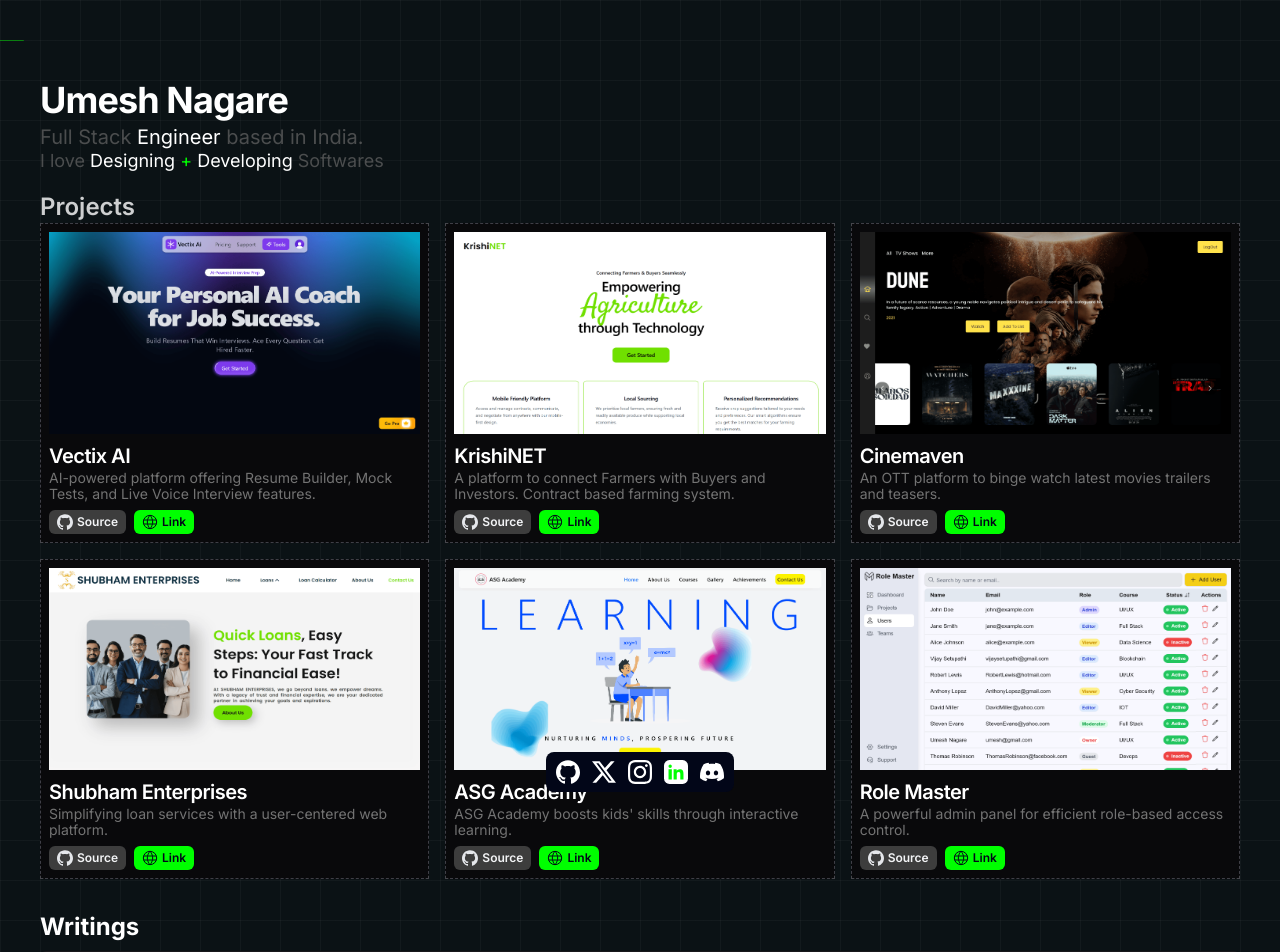
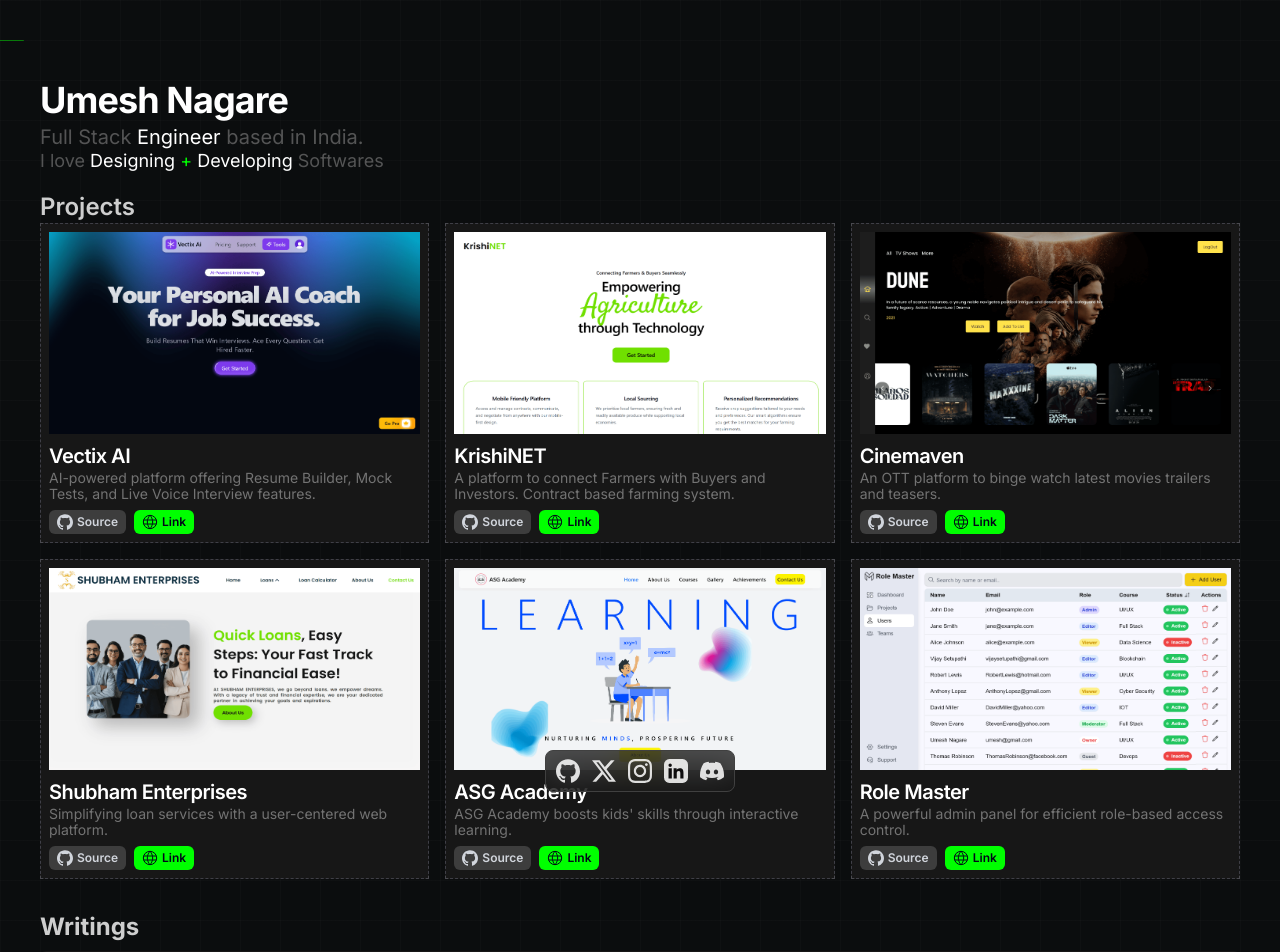
Before and after one commit to Algoture/PortFolio, a Next.js app: page / in a window 1280 px wide. Shown: the top 952 px of the page. Built offline with nearby package versions, Linux system fonts and the light colour scheme.

Commit message:
update : colors

```diff
--- a/src/app/Components/Icons.jsx
+++ b/src/app/Components/Icons.jsx
@@ -15,10 +15,10 @@ export const TwitterIcon = ({ ...props }) => {
 };
 export const LinkedInIcon = ({ ...props }) => {
   return (
-    <svg fill="white" {...props} viewBox="0 0 512 509.64">
+    <svg {...props} viewBox="0 0 512 509.64">
       <rect width="512" height="509.64" rx="115.61" ry="115.61" />
       <path
-        fill="#00ff00"
+        fill="#0E0D0E"
         d="M204.97 197.54h64.69v33.16h.94c9.01-16.16 31.04-33.16 63.89-33.16 68.31 0 80.94 42.51 80.94 97.81v116.92h-67.46l-.01-104.13c0-23.81-.49-54.45-35.08-54.45-35.12 0-40.51 25.91-40.51 52.72v105.86h-67.4V197.54zm-38.23-65.09c0 19.36-15.72 35.08-35.08 35.08-19.37 0-35.09-15.72-35.09-35.08 0-19.37 15.72-35.08 35.09-35.08 19.36 0 35.08 15.71 35.08 35.08zm-70.17 65.09h70.17v214.73H96.57V197.54z"
       />
     </svg>
--- a/src/app/Components/Nav.jsx
+++ b/src/app/Components/Nav.jsx
@@ -5,7 +5,7 @@ import { links } from "../Utils/NavIcons";
 const Nav = () => {
   return (
     <div className="fixed bottom-2 right-1/2 transform translate-x-1/2 z-40">
-      <nav className="flex px-2.5 py-2 gap-3 rounded-lg bg-slate-950 hover:shadow shadow-accent">
+      <nav className="flex px-2.5 py-2 gap-3 rounded-lg bg-neutral-900/75 border border-neutral-700 backdrop-blur-lg hover:shadow shadow-accent">
         {links.map(({ href, target, Icon, name }, index) => (
           <Link
             key={index}
--- a/src/app/Components/Projects.jsx
+++ b/src/app/Components/Projects.jsx
@@ -26,7 +26,7 @@ const Projects = () => {
               transition={{ staggerChildren: 0.4 }}
               variants={variants}
               key={project.id}
-              className="bg-zinc-950 relative z-0 group hover:border-zinc-500 border-zinc-700 border-dashed border flex flex-col">
+              className="bg-neutral-900  relative z-0 group hover:border-zinc-500 border-zinc-700 border-dashed border flex flex-col">
               <div className="size-1 group-hover:size-2.5 transform-gpu transition-all ease-out delay-100 duration-300 absolute group-hover:border-accent border-muted/20 -top-px -left-px border-t-[1.5px] border-l-[1.5px]"></div>
               <div className="size-1 group-hover:size-2.5 transform-gpu transition-all ease-out delay-100 duration-300 absolute group-hover:border-accent border-muted/20 -top-px -right-px border-t-[1.5px] border-r-[1.5px]"></div>
               <div className="size-1 group-hover:size-2.5 transform-gpu transition-all ease-out delay-100 duration-300 absolute group-hover:border-accent border-muted/20 -bottom-px -left-px border-b-[1.5px] border-l-[1.5px]"></div>
@@ -54,9 +54,9 @@ const Projects = () => {
                   <Link
                     href={project.githubLink}
                     target="_blank"
-                    className="flex items-center cursor-pointer gap-1 md:text-xs text-sm font-semibold px-2 py-1 rounded-md bg-[#3d3d3d] z-20 text-gray-100 ">
+                    className="flex items-center cursor-pointer gap-1 md:text-xs text-sm font-semibold px-2 py-1 rounded-md bg-[#3d3d3d] z-20 text-gray-300">
                     <GitHubIcon
-                      className="fill-gray-200 md:size-4 size-5"
+                      className="fill-gray-300 md:size-4 size-5"
                       width={17}
                       height={17}
                     />
--- a/src/app/Components/Skills.jsx
+++ b/src/app/Components/Skills.jsx
@@ -11,8 +11,8 @@ const Skills = () => {
         viewport={{ once: true }}
         variants={variants}
         transition={transition}
-        className=" text-white text-2xl  font-bold text-left">
-        Tech Stack
+        className=" text-white/80 text-2xl  font-bold text-left">
+        Skills
       </motion.h1>
       <div className="flex flex-wrap gap-2 items-center ">
         {skills.map((item) => {
@@ -23,7 +23,7 @@ const Skills = () => {
               variants={variants}
               viewport={{ once: true }}
               transition={transition}
-              className="px-2 py-1 text-sm text-neutral-100 bg-techstack cen rounded-md  focus:outline-hidden"
+              className="px-2 py-1 text-sm border border-gray-800 text-neutral-300 bg-neutral-900 cen rounded-md  focus:outline-hidden"
               key={item.id}>
               {item.skill}
             </motion.button>
--- a/src/app/Components/Writing.jsx
+++ b/src/app/Components/Writing.jsx
@@ -12,14 +12,14 @@ const Writing = () => {
         viewport={{ once: true }}
         transition={transition}
         variants={variants}
-        className="text-white mt-4 md:pl-10 pl-5 text-2xl  font-bold my-1">
+      className="text-white/80 mt-4 md:pl-10 pl-5 text-2xl  font-bold my-1">
         Writings
       </motion.h1>
       <div className="md:px-10 px-5 my-1 ">
         {writings.map((blogs) => {
           return (
             <motion.div
-              className="md:flex-row text-white/80 border-transparent  dark:border-stroke border flex-col hover:bg-neutral-700  bg-zinc-900 z-0 shadow-sh2  rounded-md mb-4 p-4  flex justify-between"
+              className="md:flex-row text-white/80 border-transparent border flex-col hover:bg-neutral-700  bg-neutral-900 z-0 shadow-sh2  rounded-md mb-4 p-4  flex justify-between"
               initial="hidden"
               key={blogs.title}
               whileInView="visible"
--- a/src/app/Utils/NavIcons.jsx
+++ b/src/app/Utils/NavIcons.jsx
@@ -11,30 +11,30 @@ export const links = [
     href: "https://github.com/Algoture",
     name: "GitHub",
     target: "_blank",
-    Icon: <GitHubIcon className="md:size-6 size-7 fill-white" />,
+    Icon: <GitHubIcon className="md:size-6 size-7 fill-white/85" />,
   },
   {
     href: "https://x.com/umeshn22",
     name: "Twitter",
     target: "_blank",
-    Icon: <TwitterIcon className="md:size-6 size-7 fill-white" />,
+    Icon: <TwitterIcon className="md:size-6 size-7 fill-white/85" />,
   },
   {
     href: "https://www.instagram.com/2.0_27/",
     name: "Instagram",
     target: "_blank",
-    Icon: <InstaIcon className="md:size-6 size-7 fill-white" />,
+    Icon: <InstaIcon className="md:size-6 size-7 fill-white/85" />,
   },
   {
     href: "https://www.linkedin.com/in/umesh27/",
     name: "LinkedIn",
     target: "_blank",
-    Icon: <LinkedInIcon className="md:size-6 size-7 fill-white" />,
+    Icon: <LinkedInIcon className="md:size-6 size-7 fill-white/85" />,
   },
   {
     href: "https://discord.com/users/790565393659330591",
     name: "Discord",
     target: "_blank",
-    Icon: <DiscordIcon className="md:size-6 size-7 fill-white" />,
+    Icon: <DiscordIcon className="md:size-6 size-7 fill-white/85" />,
   },
 ];
--- a/src/app/globals.css
+++ b/src/app/globals.css
@@ -31,28 +31,9 @@
 }
 
 :root {
-  --bg: #0b1215;
-  --muted: #666666;
-  --accent: #00ff00;
-  --shad: #00000014;
-  --navIcon: #000000dc;
-  --techstack: #2d2d2d;
-  --darkbg: #0a0a0a;
-  --strokeWidth: #ffffff24;
-  --card: hsl(0 0% 100%);
-  --darkcard: black;
-  --hover: #1a1a1a;
-  --darkMuted: #a1a1a1;
-  --ds-gray-200: hsla(0, 0%, 12%);
-  --ds-gray-300: hsla(0, 0%, 16%);
-  --ds-gray-400: hsla(0, 0%, 18%);
-  --ds-gray-500: hsla(0, 0%, 27%);
-  --ds-gray-600: hsla(0, 0%, 53%);
-  --ds-gray-700: hsla(0, 0%, 56%);
-  --ds-gray-800: hsla(0, 0%, 49%);
-  --ds-gray-900: hsla(0, 0%, 63%);
-  --ds-gray-1000: hsla(0, 0%, 93%);
-  --border: rgba(59, 59, 59, 0.18);
+  --bg: oklch(0.1572 0.0039 229.1);
+  --muted: oklch(0.5555 0 0);
+  --accent: oklch(0.8664 0.294827 142.4953);
 }
 
 * {
@@ -65,8 +46,8 @@
 body {
   display: flex;
   overflow-x: hidden;
-  background-image: linear-gradient(to right, #80808012 1px, transparent 1px),
-    linear-gradient(to bottom, #80808012 1px, transparent 1px);
+  background-image: linear-gradient(to right, #4a4a4a12 1px, transparent 1px),
+    linear-gradient(to bottom, #49494912 1px, transparent 1px);
   background-size: 40px 40px;
   background-color: var(--bg);
   flex-direction: column;
@@ -95,10 +76,7 @@ body {
     transparent 100%
   );
 }
-.dotH1 {
-  color: white;
-  text-wrap: wrap;
-}
+
 .intro {
   line-height: 1.2rem;
 }
```
